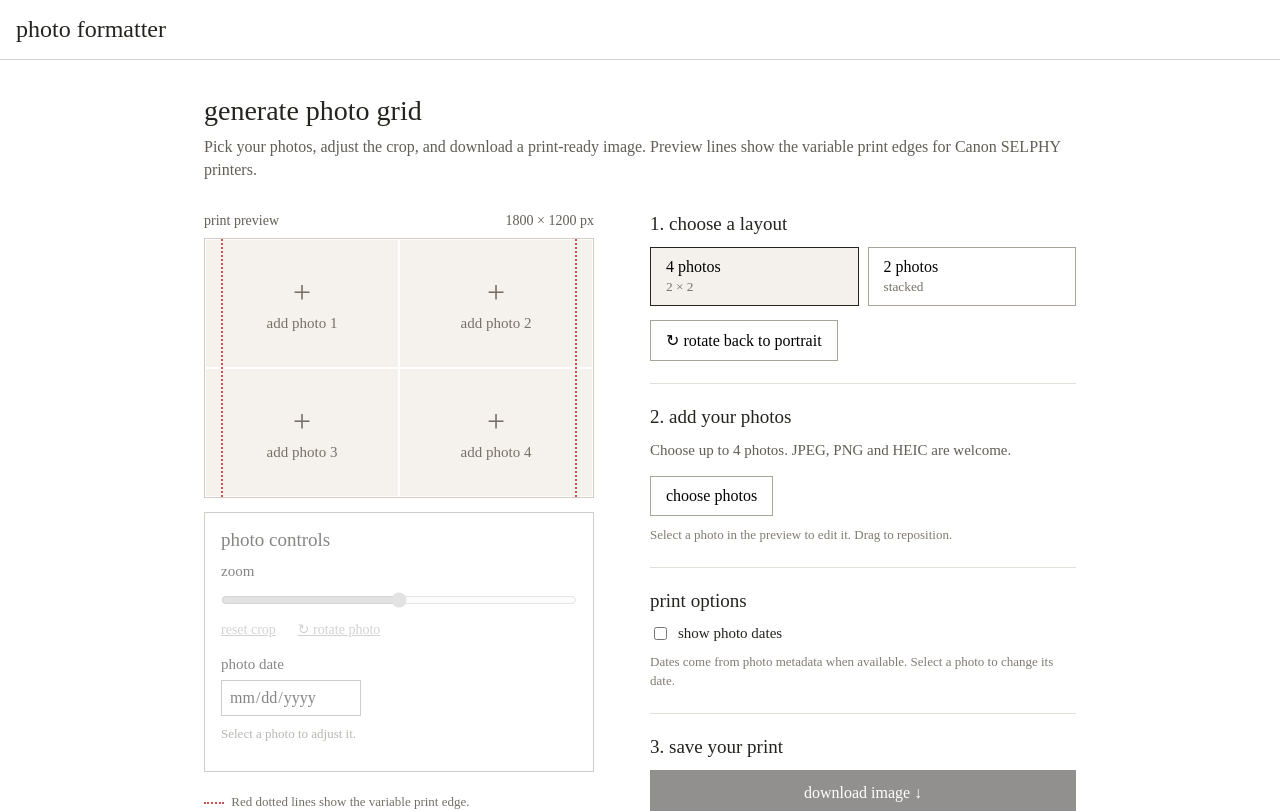
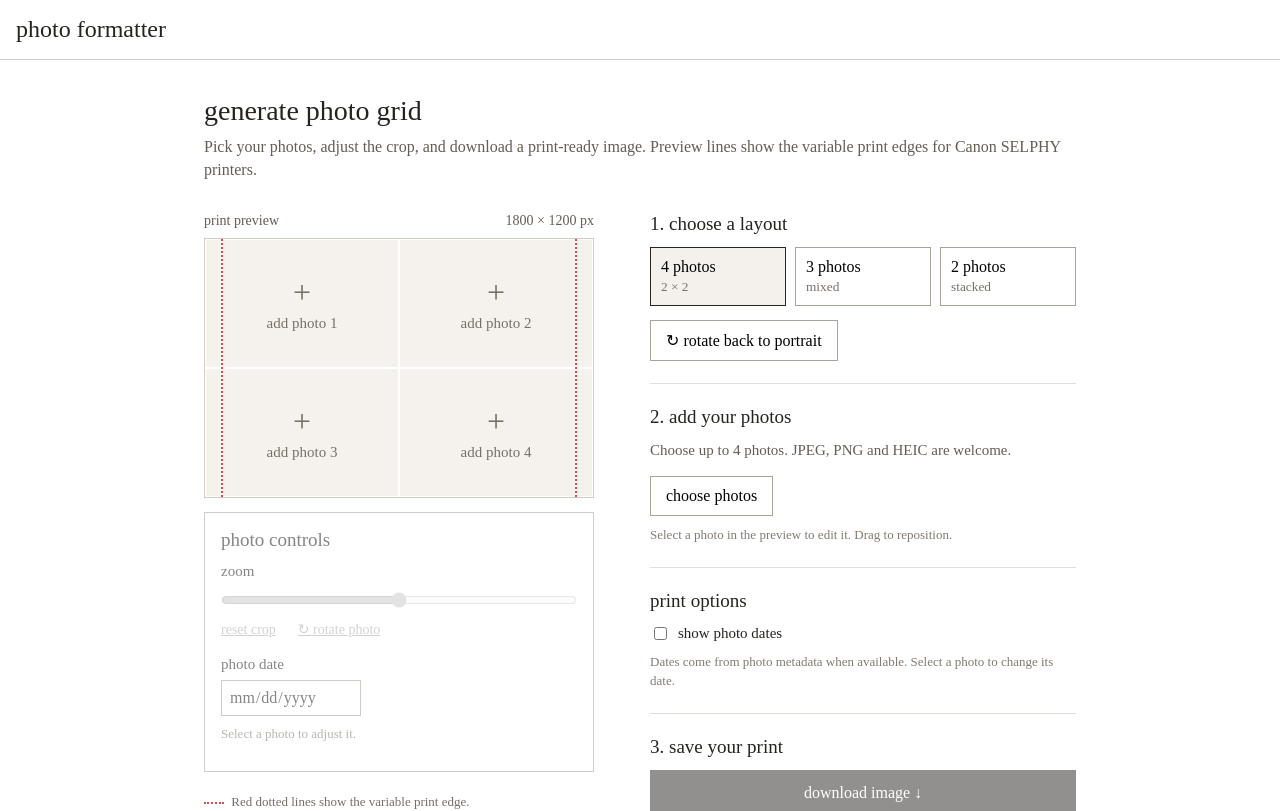
Before and after one commit to bmitchinson/photo-grid-creation-tool, a Svelte app: page / in a window 1280 px wide. Shown: the top 811 px of the page. Built offline with nearby package versions, Linux system fonts and the light colour scheme.

Commit message:
Add three-photo layout

```diff
--- a/src/App.svelte
+++ b/src/App.svelte
@@ -1,10 +1,10 @@
 <script lang="ts">
   import { onDestroy } from 'svelte';
-  import { cropRect, clamp, formatDate } from './crop.js';
+  import { cropRect, clamp, formatDate, cellBounds, visualBounds } from './crop.js';
 
   type Photo = { url: string; image: HTMLImageElement | HTMLCanvasElement; original: HTMLImageElement; turns: number; date: string; name: string; x: number; y: number; zoom: number };
   let photos: (Photo | null)[] = $state([null, null, null, null]);
-  let layout: 'grid' | 'stack' = $state('grid');
+  let layout: 'grid' | 'three' | 'stack' = $state('grid');
   let selected = $state(2);
   let rotated = $state(true);
   let showDates = $state(false);
@@ -14,13 +14,13 @@
   let input: HTMLInputElement;
   let stage: HTMLDivElement;
   let drag: { index: number; x: number; y: number; startX: number; startY: number; width: number; height: number } | null = null;
-  let count = $derived(layout === 'grid' ? 4 : 2);
+  let count = $derived(layout === 'grid' ? 4 : layout === 'three' ? 3 : 2);
   let current = $derived(photos[selected]);
   let ready = $derived(photos.slice(0, count).every(Boolean));
   let visualOrder = $derived(Array.from({ length: count }, (_, index) => index).sort((a, b) => photoNumber(a) - photoNumber(b)));
   function photoNumber(index: number) {
     if (!rotated) return index + 1;
-    return layout === 'grid' ? [2, 4, 1, 3][index] : 2 - index;
+    return layout === 'grid' ? [2, 4, 1, 3][index] : layout === 'three' ? [2, 3, 1][index] : 2 - index;
   }
 
   function decode(blob: Blob): Promise<{ url: string; image: HTMLImageElement }> {
@@ -72,7 +72,7 @@
     } catch (e) { error = `Couldn't open ${files[loaded]?.name ?? 'that photo'}. Try a JPEG or PNG instead.`; console.error(e); }
     finally { busy = false; }
   }
-  function setLayout(value: 'grid' | 'stack') { layout = value; if (selected >= (value === 'grid' ? 4 : 2)) selected = -1; }
+  function setLayout(value: 'grid' | 'three' | 'stack') { layout = value; if (selected >= (value === 'grid' ? 4 : value === 'three' ? 3 : 2)) selected = -1; }
   function select(index: number) { if (dragged) { dragged = false; selected = index; return; } selected = selected === index ? -1 : index; }
   function rotate() {
     rotated = !rotated;
@@ -113,7 +113,7 @@
     if (!drag) return;
     const photo = photos[drag.index]; if (!photo) return;
     if (Math.hypot(event.clientX - drag.x, event.clientY - drag.y) > 3) { dragged = true; selected = drag.index; }
-    const r = cropRect(photoWidth(photo), photoHeight(photo), layout === 'grid' ? 600 : 1200, 900, photo.zoom, drag.startX, drag.startY);
+    const r = cropRect(photoWidth(photo), photoHeight(photo), cellBounds(layout, drag.index).width, 900, photo.zoom, drag.startX, drag.startY);
     const extraX = photoWidth(photo) - r.width;
     const extraY = photoHeight(photo) - r.height;
     const dx = rotated ? event.clientY - drag.y : event.clientX - drag.x;
@@ -121,8 +121,8 @@
     photo.x = extraX ? clamp(drag.startX - dx / drag.width * r.width / extraX, 0, 1) : .5;
     photo.y = extraY ? clamp(drag.startY - dy / drag.height * r.height / extraY, 0, 1) : .5;
   }
-  function imageStyle(photo: Photo) {
-    const w = layout === 'grid' ? 600 : 1200;
+  function imageStyle(photo: Photo, index: number) {
+    const w = cellBounds(layout, index).width;
     const r = cropRect(photoWidth(photo), photoHeight(photo), w, 900, photo.zoom, photo.x, photo.y);
     return `width:${photoWidth(photo) / r.width * 100}%;height:${photoHeight(photo) / r.height * 100}%;left:${-r.x / r.width * 100}%;top:${-r.y / r.height * 100}%`;
   }
@@ -137,26 +137,24 @@
     const ctx = canvas.getContext('2d'); if (!ctx) { error = 'Your browser could not create the image.'; return; }
     ctx.save();
     if (rotated) { ctx.translate(1800, 0); ctx.rotate(Math.PI / 2); }
-    const width = layout === 'grid' ? 600 : 1200;
     for (let i = 0; i < count; i++) {
       const p = photos[i]!;
-      const r = cropRect(photoWidth(p), photoHeight(p), width, 900, p.zoom, p.x, p.y);
-      ctx.drawImage(p.image, r.x, r.y, r.width, r.height, layout === 'grid' ? (i % 2) * 600 : 0, layout === 'grid' ? Math.floor(i / 2) * 900 : i * 900, width, 900);
+      const cell = cellBounds(layout, i);
+      const r = cropRect(photoWidth(p), photoHeight(p), cell.width, cell.height, p.zoom, p.x, p.y);
+      ctx.drawImage(p.image, r.x, r.y, r.width, r.height, cell.x, cell.y, cell.width, cell.height);
     }
     ctx.restore();
     if (showDates) {
-      const cellWidth = rotated ? 900 : (layout === 'grid' ? 600 : 1200);
-      const cellHeight = rotated ? (layout === 'grid' ? 600 : 1200) : 900;
-      const columns = rotated || layout === 'grid' ? 2 : 1;
       const fontSize = Math.round(canvas.width * 0.025);
       ctx.font = `bold ${fontSize}px "Courier New", monospace`;
       ctx.textAlign = 'right'; ctx.textBaseline = 'bottom'; ctx.letterSpacing = `${fontSize * .05}px`;
       ctx.fillStyle = '#ffae35'; ctx.shadowColor = '#ff8300'; ctx.shadowBlur = 4;
       ctx.strokeStyle = '#8f4218'; ctx.lineWidth = 2; ctx.lineJoin = 'round';
-      visualOrder.forEach((index, position) => {
+      visualOrder.forEach((index) => {
         const date = formatDate(photos[index]?.date ?? ''); if (!date) return;
-        const x = (position % columns + 1) * cellWidth - cellWidth * .06;
-        const y = (Math.floor(position / columns) + 1) * cellHeight - cellHeight * .07;
+        const cell = visualBounds(layout, index, rotated);
+        const x = cell.x + cell.width * .94;
+        const y = cell.y + cell.height * .93;
         ctx.strokeText(date, x, y); ctx.fillText(date, x, y);
       });
     }
@@ -176,11 +174,11 @@
     <div class="workspace">
       <section class="preview-section" aria-label="Print preview">
         <div class="preview-heading"><span>print preview</span><span>{rotated ? '1800 × 1200' : '1200 × 1800'} px</span></div>
-        <div class:rotated class="stage-frame"><div class:stack={layout === 'stack'} class="stage" bind:this={stage}>
+        <div class:rotated class="stage-frame"><div class:stack={layout === 'stack'} class:three={layout === 'three'} class="stage" bind:this={stage}>
           {#each Array(count) as _, i}
             <div class:selected={selected === i && !!photos[i]} class="cell" role="group" aria-label={`Photo ${photoNumber(i)}`} onpointerdown={(e) => startDrag(e, i)} onpointermove={moveDrag} onpointerup={() => drag = null} onpointercancel={() => drag = null}>
               {#if photos[i]}
-                {#if photos[i]!.turns === 0}<img src={photos[i]!.url} alt="" draggable="false" style={imageStyle(photos[i]!)} />{:else}<canvas class="photo-canvas" use:showCanvas={photos[i]!.image as HTMLCanvasElement} style={imageStyle(photos[i]!)}></canvas>{/if}
+                {#if photos[i]!.turns === 0}<img src={photos[i]!.url} alt="" draggable="false" style={imageStyle(photos[i]!, i)} />{:else}<canvas class="photo-canvas" use:showCanvas={photos[i]!.image as HTMLCanvasElement} style={imageStyle(photos[i]!, i)}></canvas>{/if}
                 <button class="cell-select" aria-label={`Select photo ${photoNumber(i)} for editing`} onclick={() => select(i)}></button>
               {:else}
                 <button class="add-photo" onclick={() => add(i)} disabled={busy}><span class="add-photo-content"><span class="add-photo-plus">+</span> add photo {photoNumber(i)}</span></button>
@@ -189,13 +187,13 @@
           {/each}
           <div class="guide left"></div><div class="guide right"></div>
         </div>
-          {#if showDates}<div class:stacked={layout === 'stack'} class:landscape={rotated} class="date-overlay" aria-hidden="true">{#each visualOrder as index}<div class="date-cell">{#if photos[index]?.date}<span class="date-stamp">{formatDate(photos[index]!.date)}</span>{/if}</div>{/each}</div>{/if}
+          {#if showDates}<div class:stacked={layout === 'stack'} class:three={layout === 'three'} class:landscape={rotated} class="date-overlay" aria-hidden="true">{#each visualOrder as index}<div class="date-cell">{#if photos[index]?.date}<span class="date-stamp">{formatDate(photos[index]!.date)}</span>{/if}</div>{/each}</div>{/if}
         </div>
         <div class="control-block image-controls" class:disabled={!current}><h2>photo controls{current ? ` · photo ${photoNumber(selected)}` : ''}</h2>{#if current}<label for="zoom">photo {photoNumber(selected)} zoom <span>{current.zoom.toFixed(1)}×</span></label><input id="zoom" type="range" min="1" max="4" step="0.01" bind:value={current.zoom} /><button class="text-button" onclick={() => { if (current) { current.zoom = 1; current.x = .5; current.y = .5; } }}>reset crop</button> <button class="text-button rotate-photo" onclick={rotatePhoto}>↻ rotate photo</button><label class="date-label" for="photo-date">photo date</label><input id="photo-date" type="date" bind:value={current.date} /><p class="hint">Leave blank to omit the date for this photo.</p>{:else}<fieldset disabled><label for="zoom-disabled">zoom</label><input id="zoom-disabled" type="range" /><button class="text-button" type="button">reset crop</button> <button class="text-button rotate-photo" type="button">↻ rotate photo</button><label class="date-label" for="date-disabled">photo date</label><input id="date-disabled" type="date" /></fieldset><p class="hint">Select a photo to adjust it.</p>{/if}</div>
         <p class="guide-note"><span></span> Red dotted lines show the variable print edge.</p>
       </section>
       <section class="controls" aria-label="Photo controls">
-        <div class="control-block"><h2>1. choose a layout</h2><div class="layout-buttons"><button class:active={layout === 'grid'} onclick={() => setLayout('grid')}>4 photos <small>2 × 2</small></button><button class:active={layout === 'stack'} onclick={() => setLayout('stack')}>2 photos <small>stacked</small></button></div><button class="outline" onclick={rotate}>↻ {rotated ? 'rotate back to portrait' : 'rotate print to landscape'}</button></div>
+        <div class="control-block"><h2>1. choose a layout</h2><div class="layout-buttons"><button class:active={layout === 'grid'} onclick={() => setLayout('grid')}>4 photos <small>2 × 2</small></button><button class:active={layout === 'three'} onclick={() => setLayout('three')}>3 photos <small>mixed</small></button><button class:active={layout === 'stack'} onclick={() => setLayout('stack')}>2 photos <small>stacked</small></button></div><button class="outline" onclick={rotate}>↻ {rotated ? 'rotate back to portrait' : 'rotate print to landscape'}</button></div>
         <div class="control-block"><h2>2. add your photos</h2><p>Choose up to {count} photos. JPEG, PNG and HEIC are welcome.</p><input bind:this={input} type="file" accept="image/*,.heic,.heif" multiple onchange={choose} hidden /><button class="outline" onclick={() => { if (selected < 0) selected = visualOrder[0]; input.click(); }} disabled={busy}>{busy ? 'opening photos…' : current ? `replace photo ${photoNumber(selected)}` : 'choose photos'}</button><p class="hint">Select a photo in the preview to edit it. Drag to reposition.</p></div>
         <div class="control-block"><h2>print options</h2><label class="date-toggle"><input type="checkbox" bind:checked={showDates} /> show photo dates</label><p class="hint">Dates come from photo metadata when available. Select a photo to change its date.</p></div>
         <div class="control-block"><h2>3. save your print</h2><button class="download" disabled={!ready || busy} onclick={download}>download image ↓</button><p class="hint">Your photos stay on your device.</p></div>
--- a/src/crop.js
+++ b/src/crop.js
@@ -11,3 +11,15 @@ export function formatDate(date) {
   const [year, month, day] = date.split('-');
   return year && month && day ? `${month}/${day}/${year}` : '';
 }
+
+/** Cell bounds in the unrotated 1200 x 1800 composition. */
+export function cellBounds(layout, index) {
+  if (layout === 'stack') return { x: 0, y: index * 900, width: 1200, height: 900 };
+  if (layout === 'three' && index === 2) return { x: 0, y: 900, width: 1200, height: 900 };
+  return { x: (index % 2) * 600, y: Math.floor(index / 2) * 900, width: 600, height: 900 };
+}
+
+export function visualBounds(layout, index, rotated) {
+  const rect = cellBounds(layout, index);
+  return rotated ? { x: 1800 - rect.y - rect.height, y: rect.x, width: rect.height, height: rect.width } : rect;
+}
```
Also changed, not shown: src/style.css, 2 other files (tests, documents, lock files or other folders).
